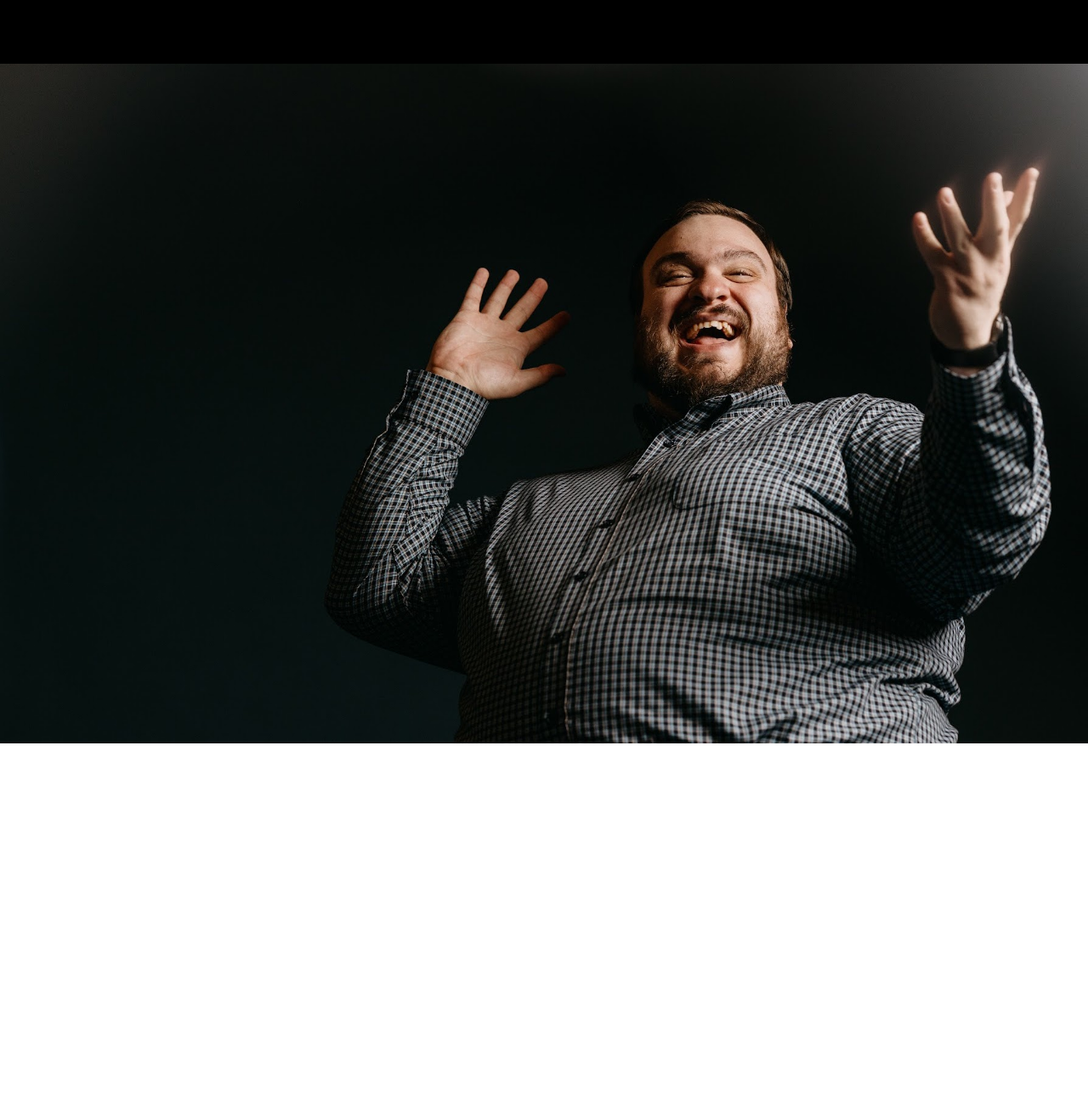
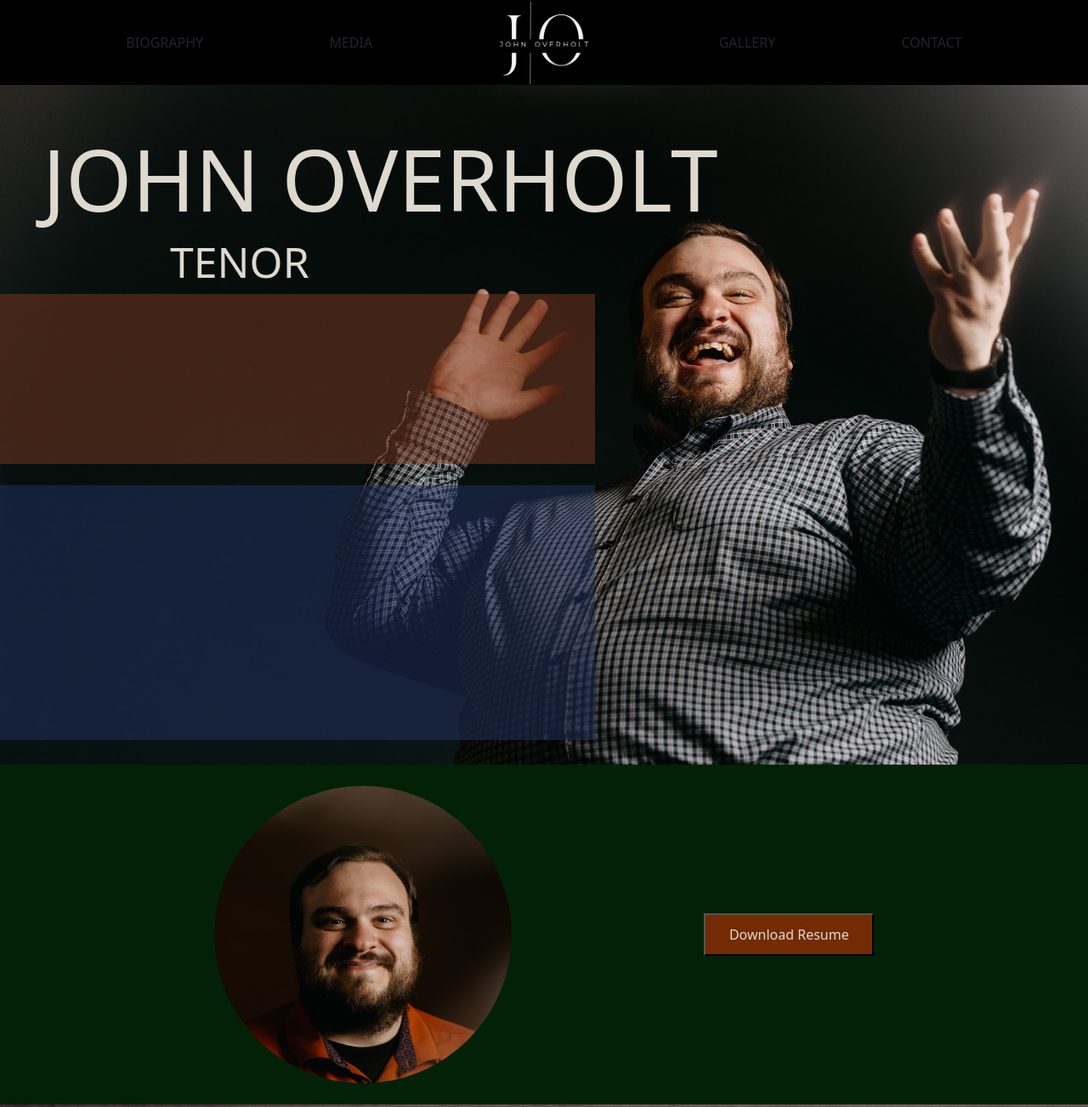
Before and after one commit to toripatricia/john-overholt, a plain HTML site: page index.html in a window 1280 px wide. Shown: the top 1303 px of the page at 85% size. Before the commit the page ends 875 px from the top, so only its background shows below. Drawn offline with nearby package versions, Linux system fonts and the light colour scheme.

Commit message:
most of home page and bare bones creates

```diff
--- a/index.html
+++ b/index.html
@@ -16,8 +16,84 @@
 
 <body>
 
-  <div id="navbar"></div>
-  <div id="home-background"></div>
+  <!-- Navbar -->
+
+  <div id="navbar">
+
+    <div id="nav-items">
+      <div id="bio-link">BIOGRAPHY</div>
+      <div id="media-link">MEDIA</div>
+      <div id="logo"> <img id="logo-pic" src="assets/OVERHOLTlogo.png"> </div>
+      <div id="gallery-link">GALLERY</div>
+      <div id="contact-link">CONTACT</div>
+
+    </div>
+
+<!-- Home page -->
+
+  </div>
+
+  <div id="home">
+
+    <div id="title">
+      <h1>JOHN OVERHOLT</h1>
+    </div>
+
+    <div id="subtitle">
+      <h3>TENOR</h3>
+    </div>
+
+    <div id="quote-block"></div>
+
+    <div id="up-next-block"></div>
+  </div>
+
+  <!-- Resume block -->
+
+  <div id="resume-block">
+    <div id="block-container">
+
+      <div id="image-container">
+      <img id="john-one" src="/assets/john1.jpg">
+      </div>
+
+      <button id="resume-button">Download Resume</button>
+    </div>
+  </div>
+
+  <!-- Biography -->
+
+  <div id="biography">
+
+    <div id="bio-block"></div>
+
+  </div>
+
+  <!-- Schedule -->
+
+  <div id="schedule"></div>
+
+  <!-- Quote block -->
+
+  <div id="quote-block-two"></div>
+
+
+  <!-- Media -->
+
+  <div id="media"></div>
+
+  <!-- In the press -->
+
+  <div id="press"></div>
+
+  <!-- In the press -->
+
+  <div id="gallery"></div>
+
+  <!-- Contact -->
+
+  <div id="contact"></div>
+
 
 </body>
 
--- a/main.css
+++ b/main.css
@@ -1,12 +1,25 @@
 /* Navbar! */
 
 #navbar {
-  height: 75px;
+  height: 100px;
   width: 100vw;
   background-color: black;
 }
 
-#home-background {
+#nav-items {
+  display: flex;
+  flex-direction: row;
+  justify-content: space-evenly;
+  align-items: center;
+}
+
+#logo-pic {
+  height: 100px;
+}
+
+/* Home! */
+
+#home {
   width: 100%;
   height: 800px;
   background-image: url('assets/homephoto-crop.jpeg');
@@ -14,3 +27,140 @@
   background-position: center;
   background-repeat: no-repeat;
 }
+
+#title h1 {
+  font-size: 100px;
+  color: #DED9CE;
+  padding-left: 50px;
+  padding-top: 50px;;
+
+}
+
+#subtitle h3 {
+  font-size: 50px;
+  color: #DED9CE;
+  padding-left: 200px;
+}
+
+#quote-block {
+  height: 200px;
+  width: 700px;
+  background-color: #7D3A22;
+  opacity: 0.5;
+}
+
+#up-next-block {
+  height: 300px;
+  width: 700px;
+  background-color: #223260;
+  opacity: 0.5;
+  margin-top: 25px;
+}
+
+/* Resume block! */
+
+#resume-block {
+  height: 400px;
+  width: 100%;
+  background-color: #032107;
+}
+
+#image-container {
+  width: 350px; /* Set a fixed width for the container */
+  height: 350px; /* Set a fixed height for the container */
+  overflow: hidden; /* Ensure the image does not overflow the container */
+  display: flex;
+  align-items: center;
+  justify-content: center;
+}
+
+#john-one {
+  height: 100%;
+  width: 100%;
+  border-radius: 50%;
+  object-fit: cover;
+  object-position: center top;
+}
+
+#block-container {
+  display: flex;
+  flex-direction: row;
+  justify-content: space-evenly;
+  align-items: center;
+  padding: 25px;
+}
+
+#resume-button {
+  height: 50px;
+  width: 200px;
+  background-color: #732B05;
+  color: #DED9CE;
+}
+
+/* Biography! */
+
+#biography {
+  width: 100%;
+  height: 800px;
+  background-image: url('assets/falstaff1.jpg');
+  background-size: cover;
+  background-position: center right;
+  background-repeat: no-repeat;
+  padding: 50px;
+}
+
+#bio-block {
+  height: 700px;
+  width: 700px;
+  background-color: #381A53;
+  opacity: 0.5;
+}
+
+/* Schedule! */
+
+#schedule {
+  width: 100%;
+  height: 800px;
+  background-color: #0f1939;
+}
+
+/* Quote block */
+
+#quote-block-two {
+  height: 400px;
+  width: 100%;
+  background-color: #732B05;
+}
+
+/* Media */
+
+#media {
+  width: 100%;
+  height: 800px;
+  background-image: url('assets/latrav1.jpg');
+}
+
+/* Press */
+
+#press {
+  height: 400px;
+  width: 100%;
+  background-color: #032107;
+}
+
+
+/* Gallery */
+
+#gallery {
+  width: 100%;
+  height: 800px;
+  background-color: #732B05;
+}
+
+/* Contact */
+
+#contact {
+  width: 100%;
+  height: 800px;
+  background-color: #341846;
+}
```
Also changed, not shown: assets/OVERHOLTlogo.png (added), assets/falstaff1.jpg (added), assets/john1.jpg (added), assets/latrav1.jpg (added).
